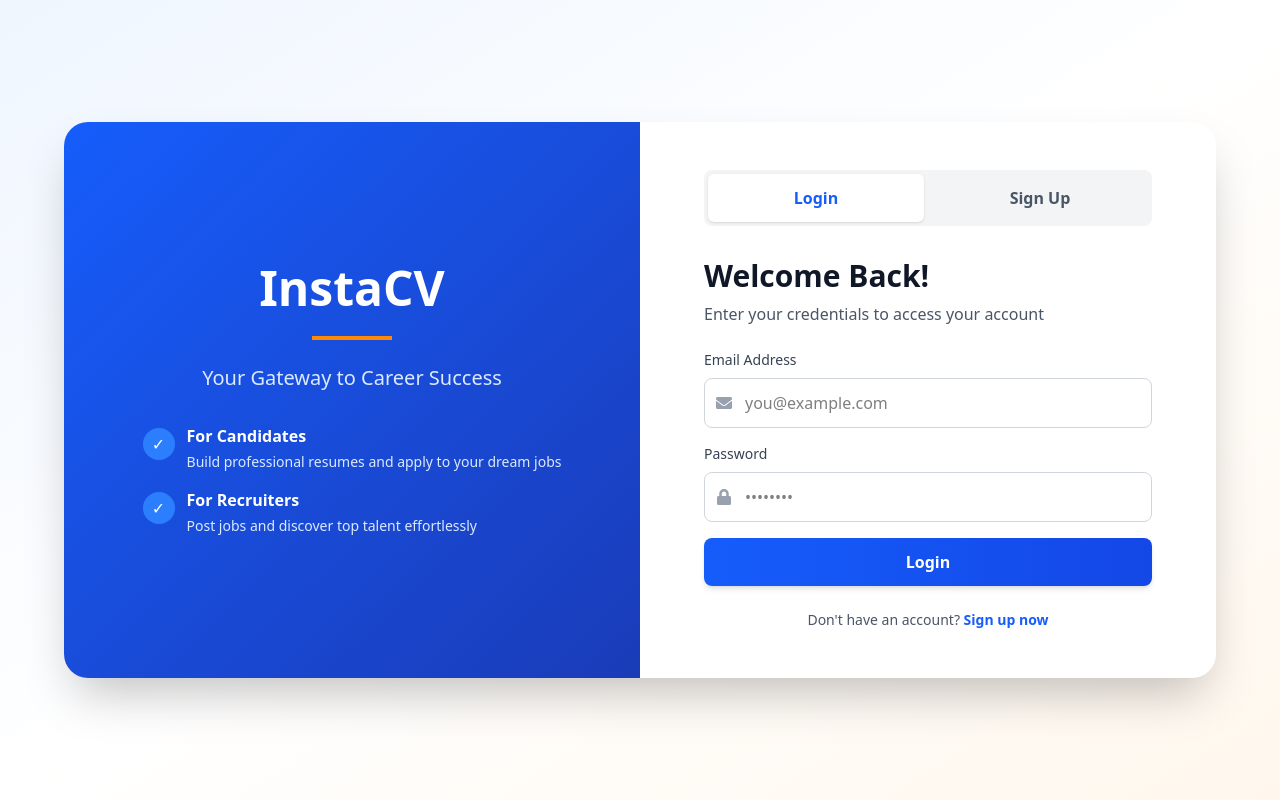
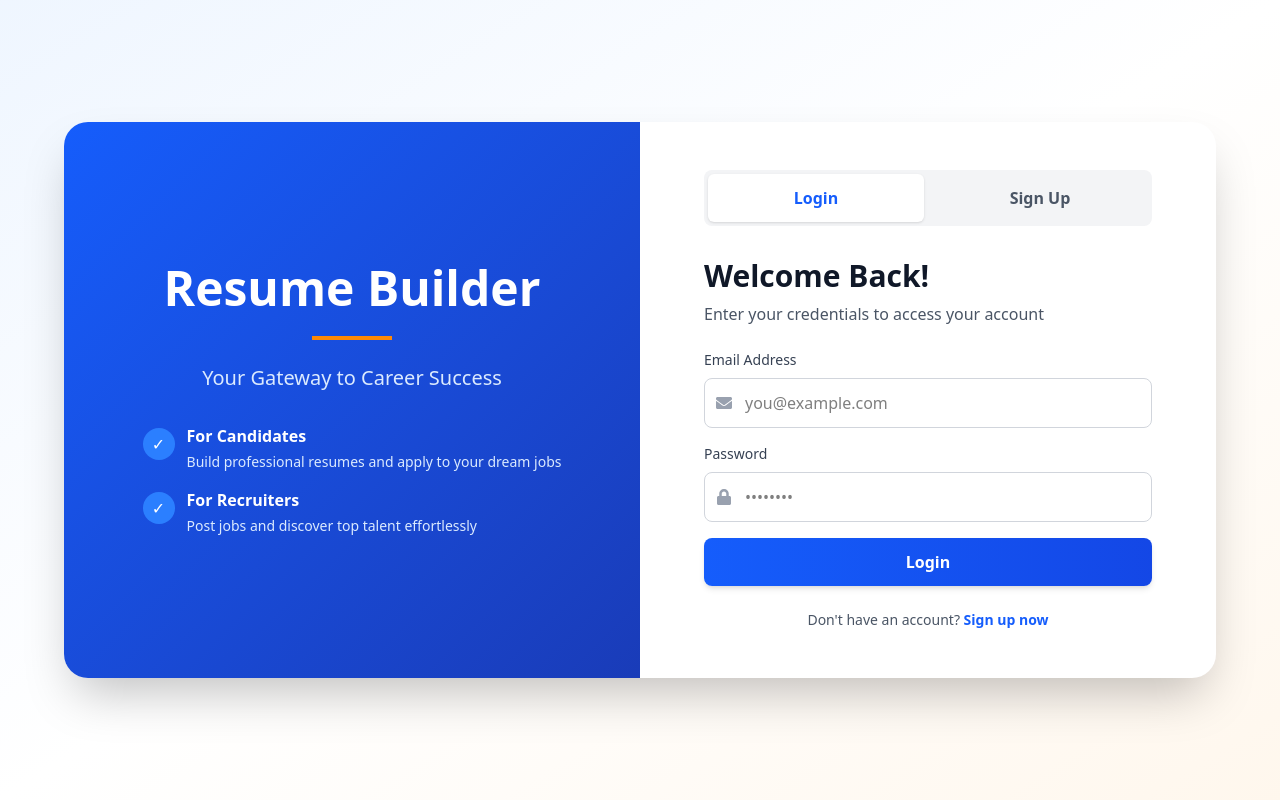
Before and after one commit to Abdullah-Masood-05/Resume-Builder, a Next.js app: page /auth/login in a window 1280 px wide. Built offline with nearby package versions, Linux system fonts and the light colour scheme.

Commit message:
Rename references from InstaCV to Resume Builder across the project

```diff
--- a/app/auth/login/page.tsx
+++ b/app/auth/login/page.tsx
@@ -63,7 +63,7 @@ export default function LoginPage() {
         {/* Left Panel - Branding */}
         <div className="hidden lg:flex flex-col items-center justify-center bg-gradient-to-br from-blue-600 to-blue-800 p-12 text-white">
           <div className="max-w-md text-center">
-            <h1 className="text-5xl font-bold mb-6">InstaCV</h1>
+            <h1 className="text-5xl font-bold mb-6">Resume Builder</h1>
             <div className="w-20 h-1 bg-orange-400 mx-auto mb-6"></div>
             <p className="text-xl mb-8 text-blue-100">
               Your Gateway to Career Success
--- a/app/layout.tsx
+++ b/app/layout.tsx
@@ -5,7 +5,7 @@ import { AuthProvider } from "@/context/AuthContext"
 import LayoutWrapper from "@/components/layout-wrapper"
 
 export const metadata = {
-  title: "InstaCV - Smart Resume Builder & Job Portal",
+  title: "Resume Builder - Smart Resume Builder & Job Portal",
   description: "Build professional resumes and connect with opportunities",
 }
 
@@ -50,7 +50,7 @@ export default function RootLayout({ children }: { children: React.ReactNode })
 // )
 
 // export const metadata = {
-//   title: "InstaCV",
+//   title: "Resume Builder",
 //   description: "Smart Resume Builder",
 // }
 
--- a/components/Sidebar.tsx
+++ b/components/Sidebar.tsx
@@ -92,7 +92,7 @@ export default function Sidebar({ children }: { children: React.ReactNode }) {
               <div className="flex items-center gap-2 overflow-hidden">
                 <FaRegFileAlt className="text-2xl text-orange-500 shrink-0" />
                 <h1 className="font-bold text-xl text-gray-900 whitespace-nowrap">
-                  InstaCV
+                  Resume Builder
                 </h1>
               </div>
               {!shouldHideToggleButton && (
@@ -150,7 +150,7 @@ export default function Sidebar({ children }: { children: React.ReactNode }) {
             className={`text-xs text-gray-500 text-center transition-all duration-300 ${collapsed ? "opacity-0" : "opacity-100"
               }`}
           >
-            © {new Date().getFullYear()} InstaCV
+            © {new Date().getFullYear()} Resume Builder
           </p>
         </div>
       </aside>
--- a/package.json
+++ b/package.json
@@ -1,5 +1,5 @@
 {
-  "name": "instacv",
+  "name": "Resume Builder",
   "version": "0.1.0",
   "private": true,
   "packageManager": "bun@1.1.30",
```
Also changed, not shown: 2 other files (tests, documents, lock files or other folders).
